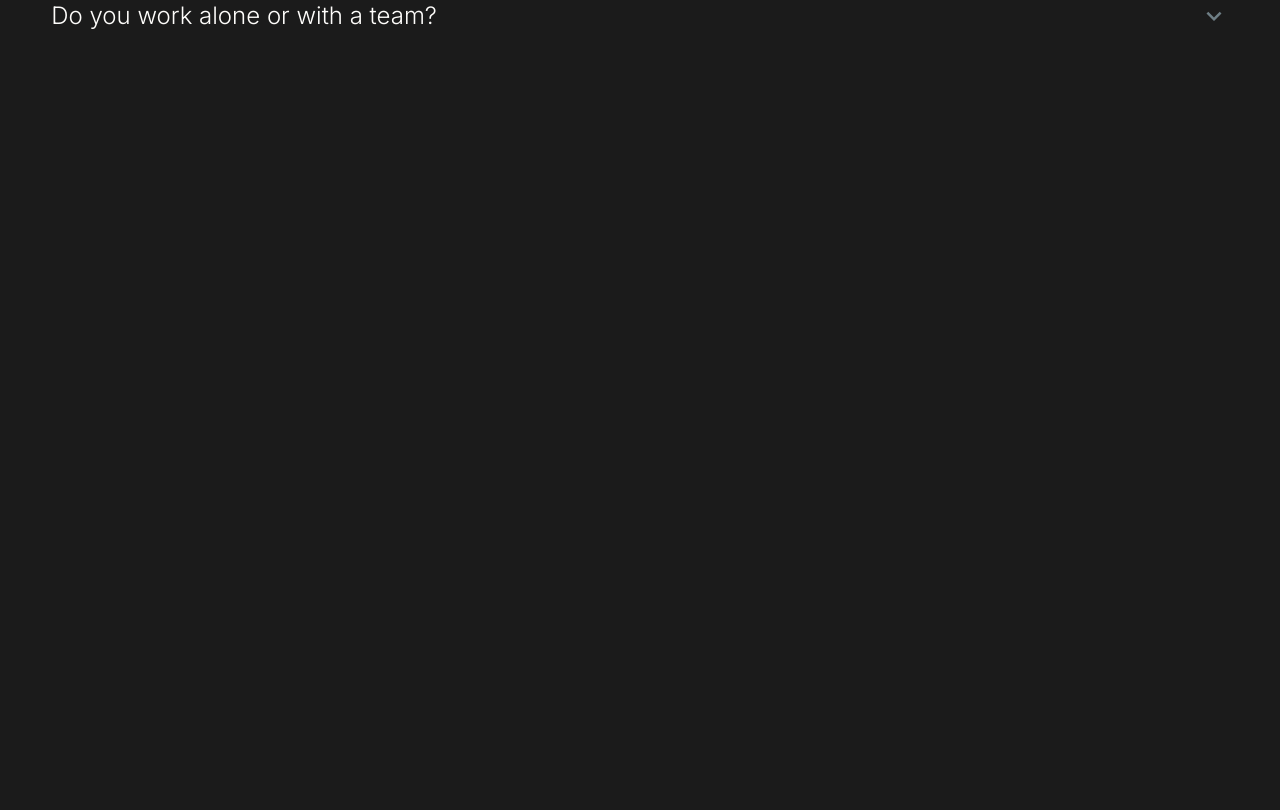
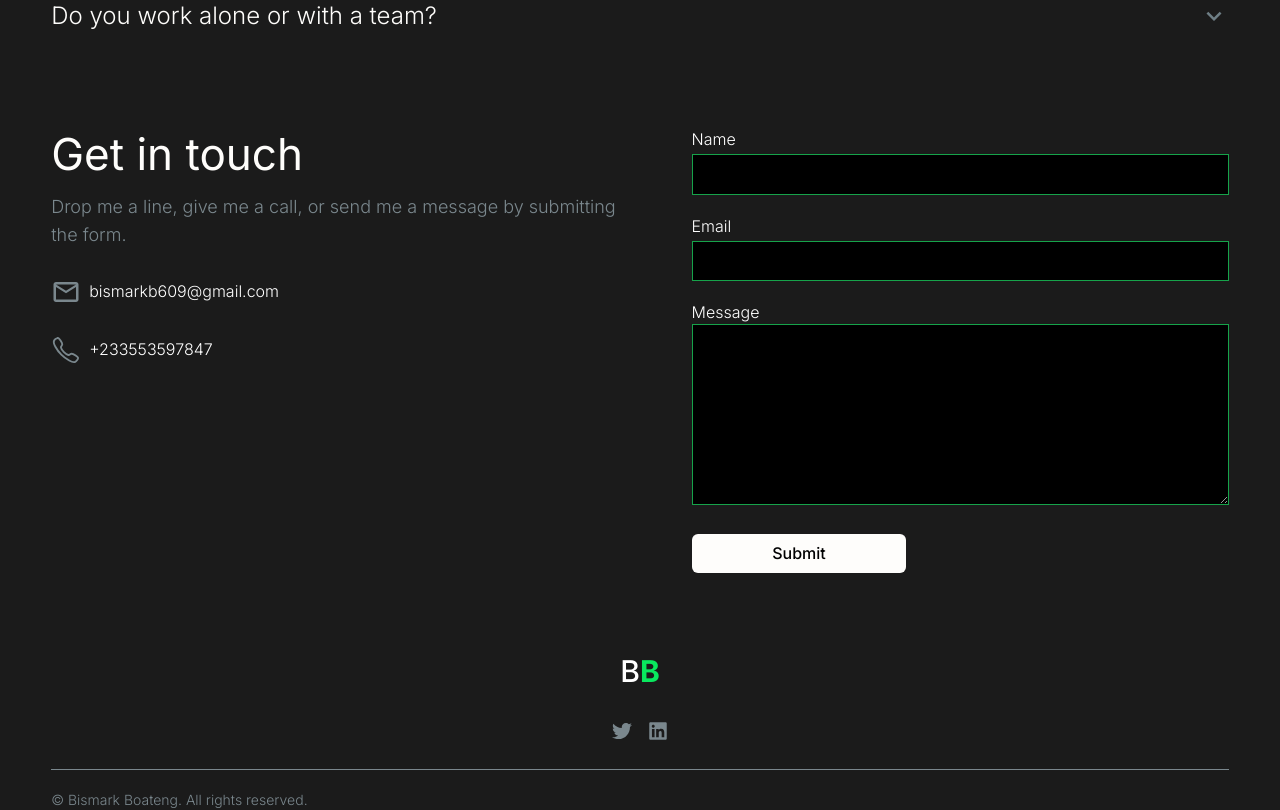
Before and after one commit to bismarkboateng/portfolio-v2, a React (Vite) app: page / in a window 1280 px wide. Shown: the part 3220-4030 px from the top of the page. Before the commit the page ends 3252 px from the top, so only its background shows below. Built offline with nearby package versions, Linux system fonts and the light colour scheme.

Commit message:
implement footer component

```diff
--- a/src/App.jsx
+++ b/src/App.jsx
@@ -5,7 +5,8 @@ import "aos/dist/aos.css"
 import {
   Navbar, HeroSection,
   Sidebar, Technology,
-  Projects, FAQ, Articles
+  Projects, FAQ, Articles,
+  Footer
 } from "./components"
 
 
@@ -35,6 +36,7 @@ export default function App() {
       <Projects />
       <Articles />
       <FAQ />
+      <Footer />
     </main>
   )
 }
--- a/src/components/ArticleCard/index.jsx
+++ b/src/components/ArticleCard/index.jsx
@@ -2,7 +2,7 @@
 export default function index({ article }) {
 
   return (
-    <section className="border border-red-300">
+    <section className="border border-green-300">
      <div className="w-full h-[250px]">
       <img
         src={article?.image}
--- /dev/null
+++ b/src/components/Footer/index.jsx
@@ -0,0 +1,97 @@
+
+import { MdOutlineMail } from "react-icons/md"
+import { IoCallOutline } from "react-icons/io5"
+import { FaTwitter } from "react-icons/fa"
+import { FaLinkedin } from "react-icons/fa"
+
+export default function index() {
+
+  return (
+    <footer className="w-[90%] md:w-[92%] 2xl:w-[75%] mx-auto mt-24">
+      <section className="w-full flex flex-col md:flex-row md:items-start md:gap-7
+        lg:gap-14">
+        <div className="2xl:w-[50%]">
+          <h2 className="text-4xl md:text-[44px] text-[#fefdfb] font-normal
+          leading-10 md:leading-[52.8px]">
+            Get in touch
+          </h2>
+          <p className="text-[#7a878d] font-light text-base md:text-lg leading-[22.4px]
+            mt-3">
+            Drop me a line, give me a call, or send me a message by submitting
+            the form.
+          </p>
+          <div className="flex flex-row items-center gap-2 mt-7">
+            <i><MdOutlineMail fontSize={30} className="text-[#7a878d]" /></i>
+            <p>bismarkb609@gmail.com</p>
+          </div>
+          <div className="flex flex-row items-center gap-2 mt-7">
+            <i><IoCallOutline fontSize={30} className="text-[#7a878d]" /></i>
+            <p>+233553597847</p>
+          </div>
+        </div>
+
+        <div className="2xl:w-[50%]">
+          <form className="md:mt-0 mt-7 w-full flex flex-col gap-5">
+            <div className="flex flex-col">
+              <label className="mb-1">Name</label>
+              <input
+                className="bg-black outline-none border border-green-600
+                py-2 pl-2"
+              />
+            </div>
+
+            <div className="flex flex-col">
+              <label className="mb-1">Email</label>
+              <input
+                className="bg-black outline-none border border-green-600
+                py-2 pl-2"
+              />
+            </div>
+
+            <div className="mb-1">
+              <label>Message</label>
+              <textarea
+              rows={8}
+              cols={50}
+              className="w-full bg-black outline-none border border-green-600
+              pl-2"
+              />
+            </div>
+
+            <button className="bg-[#fefdfb] text-[#000] font-medium rounded-md
+            w-[40%] 2xl:w-[20%] px-4 py-2 cursor-pointer outline-none">
+              Submit
+            </button>
+          </form>
+        </div>
+      </section>
+
+      <section className="mt-20">
+        <h1 className="text-3xl font-medium text-center">
+          B<span className="text-[#09e85e] font-bold">B</span>
+        </h1>
+
+        <div className="flex flex-row items-center justify-center gap-3
+        border-b border-[#7a878d] pb-7 mt-8">
+          <p className="flex flex-row items-center gap-4">
+            <FaTwitter
+              fontSize={20}
+              className="text-[#7a878d] cursor-pointer"
+            />
+            <a href={`https://www.linkedin.com/public-profile/settings`}
+            target="_blank">
+              <FaLinkedin
+                fontSize={20}
+                className="text-[#7a878d] cursor-pointer"
+              />
+            </a>
+          </p>
+        </div>
+        <p className="text-[#7a878d] text-sm mt-5">
+          &copy;
+          Bismark Boateng. All rights reserved.
+        </p>
+      </section>
+    </footer>
+  )
+}
--- a/src/components/index.js
+++ b/src/components/index.js
@@ -10,3 +10,4 @@ export { default as Tag } from "./Tag"
 export { default as FAQ } from "./FAQ"
 export { default as Articles } from "./Articles"
 export { default as ArticleCard } from "./ArticleCard"
+export { default as Footer } from "./Footer"
```
